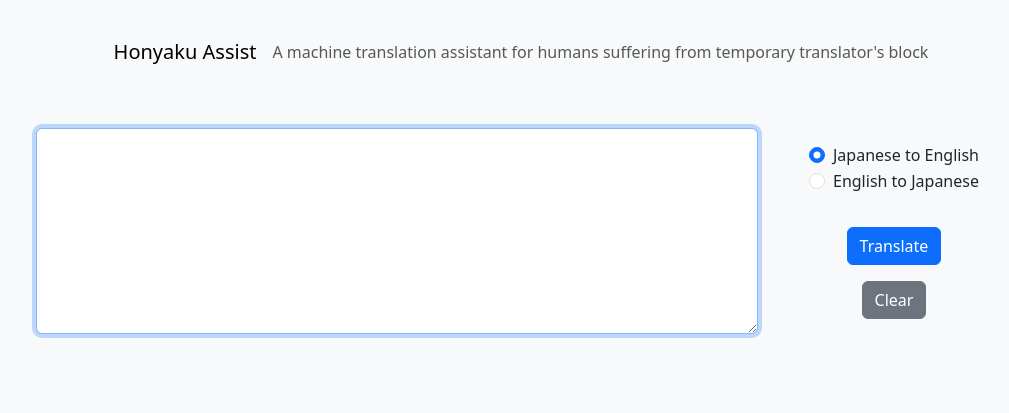
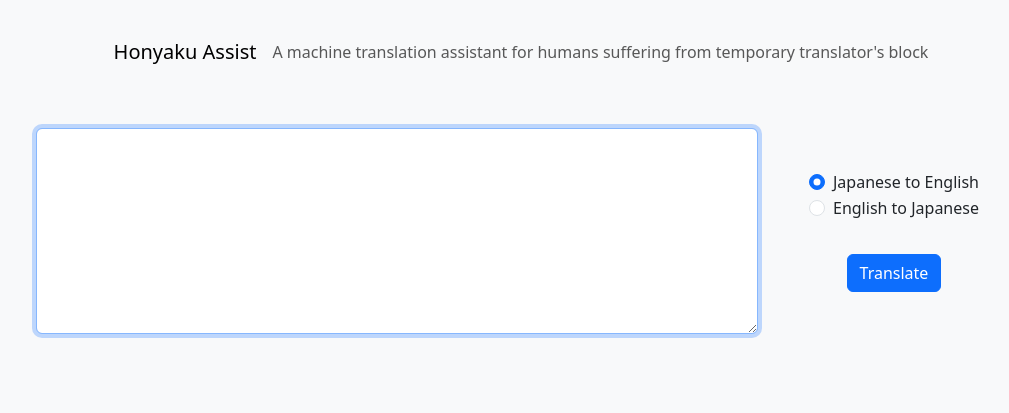
Before and after one commit to 4ka0/honyaku_assist, a Django app: page / in a window 1280 px wide. Shown: the top 413 px of the page, without its empty margins (119-1128 px from the left). Run offline with Django 4.2, Linux system fonts and the light colour scheme; parts of the project's set-up code (start-up, migrations or seed data) failed here and were passed over; some libraries are stand-ins or nearby versions.

Commit message:
JS use updated

```diff
--- a/static/js/custom.js
+++ /dev/null
@@ -1,3 +0,0 @@
-function clearTextArea() {
-    document.getElementById("source_text").value = "";
-}
--- a/templates/base.html
+++ b/templates/base.html
@@ -40,7 +40,7 @@
                                 <div class="row">
 
                                     <!-- Large column for textarea to input text to be translated -->
-                                    <div class="form-group col-9" id='input'>
+                                    <div class="form-group col-9">
                                         {{ form.source_text|as_crispy_field }}
                                     </div>
 
@@ -62,11 +62,6 @@
                                                 hx-swap="innerHTML" >
                                                 Translate
                                             </button>
-                                        </div>
-
-                                        <!-- Clear button -->
-                                        <div class="form-group ">
-                                            <button class="btn btn-secondary mb-3" onclick="javascript:clearTextArea();">Clear</button>
                                         </div>
 
                                     </div>
@@ -107,6 +102,22 @@
         <!-- Custom JS -->
         <script src="{% static 'js/custom.js' %}"></script>
 
+        <!--
+        The below script has two uses.
+        (1) Sets the focus on the textarea upon the initial page load so as to
+        be ready to receive input of the text to be translated from the user.
+        (2) After the latest results have been inserted into the page, the focus
+        is set on the textarea and the previous query that remains in the
+        textarea is selected, which makes it easy for the user to either delete
+        the previous query or revise the previous query for the next query.
+        -->
+        <script>
+            document.body.addEventListener('htmx:afterSwap', () => {
+                const textArea = document.getElementById('id_source_text');
+                textArea.focus();
+                textArea.select();
+            });
+        </script>
     </body>
 
 </html>
```
